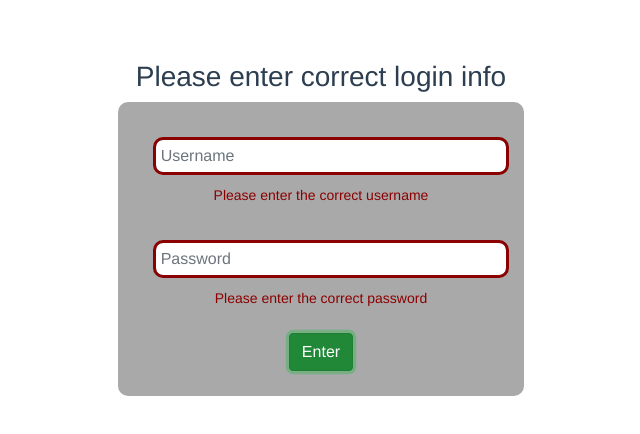
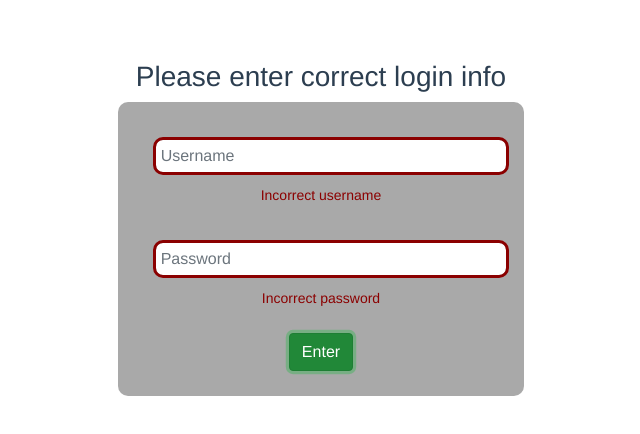
Before and after one commit to mie91/Noroff-VueApp, a Vue app in the folder vuepro/: page /#/ in a window 1280 px wide. Both pictures are taken after a click on the button "Enter". Shown: the top 434 px of the page, without its empty margins (319-959 px from the left). Built offline with nearby package versions, Linux system fonts and the light colour scheme.

Commit message:
minor changes

```diff
--- a/vuepro/src/components/LoginComponent.vue
+++ b/vuepro/src/components/LoginComponent.vue
@@ -7,10 +7,10 @@
             </div>
             <form class="theForm form-horizontal">
                 <input type="text" placeholder="Username" v-model="username" v-bind:class="{ 'error-border': inputUsernameError }" class="form-control" />
-                <div class="error" v-if="showUsernameError"> Please enter the correct username</div>
+                <div class="error" v-if="showUsernameError"> Incorrect username</div>
                 <br>
                 <input type="password" placeholder="Password" v-model="password" v-bind:class="{ 'error-border': inputPasswordError }" class="form-control" />
-                <div class="error" v-if="showPasswordError"> Please enter the correct password</div>
+                <div class="error" v-if="showPasswordError"> Incorrect password</div>
                 <br>
                 <button type="button" v-on:click="login" class="btn btn-success">Enter</button>
             </form>
--- a/vuepro/src/components/recipeListComponent.vue
+++ b/vuepro/src/components/recipeListComponent.vue
@@ -5,9 +5,9 @@
         <div class="[ col-sm-4 ]"></div>
         </div>
             <div class="[ card--information ]"><br>
-                <h2>Title:</h2><br>
+                <b>Title:</b>{{title}}<br>
                 <b>Link: </b><a :href="link" target="_blank">Click Here</a><br />
-                <b>Ingredients:</b>{{ingredients}}<br>
+                <b>Ingredients:</b>{{ ingredients }}<br>
                 <b>Image:<img :src="thumb"/><br /></b>
             </div>
         </div>
--- a/vuepro/src/recipeListPage.vue
+++ b/vuepro/src/recipeListPage.vue
@@ -1,6 +1,6 @@
 <template>
     <div class="row">
-        <div v-for="recipe in recipes"    v-bind:key="recipe.id" class="col-sm-6">
+        <div v-for="recipe in recipes"      v-bind:key="recipe.id" class="col-sm-5 mx-auto">
                 <recipeListComponent        v-bind:title="recipe.title"
                                             v-bind:ingredients="recipe.ingredients"
                                             v-bind:link="recipe.href"
@@ -38,7 +38,7 @@ export default {
         })
         .then(function(result){
             app.recipes = result;
-        })
+        });
     }
 }
 </script>
```
